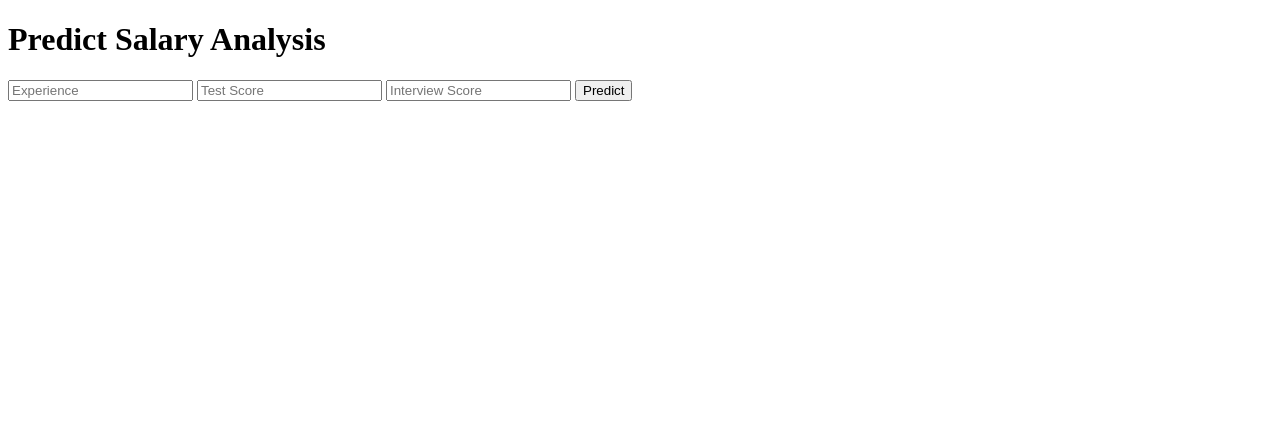
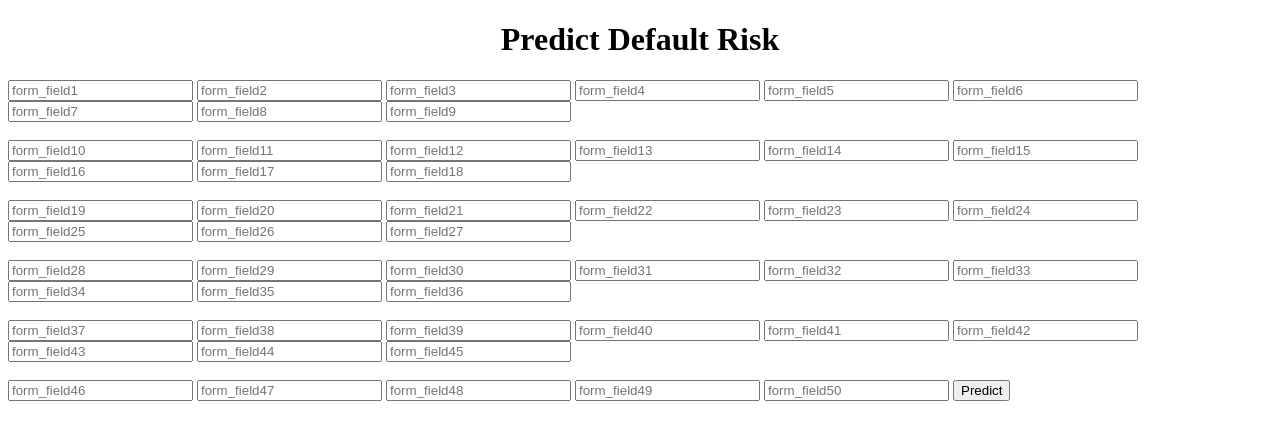
Before and after one commit to fajemila/herokuboot, a Flask app: page / in a window 1280 px wide. Shown: the top 440 px of the page. Run offline with Flask 2, Linux system fonts and the light colour scheme; parts of the project's set-up code (start-up, migrations or seed data) failed here and were passed over.

Commit message:
Update index.html

```diff
--- a/templates/index.html
+++ b/templates/index.html
@@ -13,14 +13,71 @@
 
 <body>
  <div class="login">
-	<h1>Predict Salary Analysis</h1>
+	<h1 style ="text-align:center">Predict Default Risk</h1>
 
      <!-- Main Input For Receiving Query to our ML -->
     <form action="{{ url_for('predict')}}"method="post">
-    	<input type="text" name="experience" placeholder="Experience" required="required" />
-        <input type="text" name="test_score" placeholder="Test Score" required="required" />
-		<input type="text" name="interview_score" placeholder="Interview Score" required="required" />
+    	<input type="text" name="form_field1" placeholder="form_field1" required="required" />
+        <input type="text" name="form_field2" placeholder="form_field2" required="required" />
+	<input type="text" name="form_field3" placeholder="form_field3" required="required" />
+    	<input type="text" name="form_field4" placeholder="form_field4" required="required" />
+        <input type="text" name="form_field5" placeholder="form_field5" required="required" />
+	<input type="text" name="form_field6" placeholder="form_field6" required="required" />
+    	<input type="text" name="form_field7" placeholder="form_field7" required="required" />
+        <input type="text" name="form_field8" placeholder="form_field8" required="required" />
+	<input type="text" name="form_field9" placeholder="form_field9" required="required" />
+   <br>
+   <br>
+    	<input type="text" name="form_field10" placeholder="form_field10" required="required" />
+        <input type="text" name="form_field11" placeholder="form_field11" required="required" />
+	<input type="text" name="form_field12" placeholder="form_field12" required="required" />
+    	<input type="text" name="form_field13" placeholder="form_field13" required="required" />
+        <input type="text" name="form_field14" placeholder="form_field14" required="required" />
+	<input type="text" name="form_field15" placeholder="form_field15" required="required" />
+    	<input type="text" name="form_field16" placeholder="form_field16" required="required" />
+        <input type="text" name="form_field17" placeholder="form_field17" required="required" />
+	<input type="text" name="form_field18" placeholder="form_field18" required="required" />
+   <br>
+   <br>
+    	<input type="text" name="form_field19" placeholder="form_field19" required="required" />
+        <input type="text" name="test_score20" placeholder="form_field20" required="required" />
+	<input type="text" name="form_field21" placeholder="form_field21" required="required" />
+    	<input type="text" name="form_field22" placeholder="form_field22" required="required" />
+        <input type="text" name="form_field23" placeholder="form_field23" required="required" />
+	<input type="text" name="form_field24" placeholder="form_field24" required="required" />
+    	<input type="text" name="form_field25" placeholder="form_field25" required="required" />
+        <input type="text" name="form_field26" placeholder="form_field26" required="required" />
+	<input type="text" name="form_field27" placeholder="form_field27" required="required" />
+   <br>
+   <br>
+    	<input type="text" name="form_field28" placeholder="form_field28" required="required" />
+        <input type="text" name="form_field29" placeholder="form_field29" required="required" />
+	<input type="text" name="form_field30" placeholder="form_field30" required="required" />
+	<input type="text" name="form_field31" placeholder="form_field31" required="required" />
+        <input type="text" name="form_field32" placeholder="form_field32" required="required" />
+	<input type="text" name="form_field33" placeholder="form_field33" required="required" />
+    	<input type="text" name="form_field34" placeholder="form_field34" required="required" />
+        <input type="text" name="form_field35" placeholder="form_field35" required="required" />
+	<input type="text" name="form_field36" placeholder="form_field36" required="required" />
+   <br>
+   <br>
+    	<input type="text" name="form_field37" placeholder="form_field37" required="required" />
+        <input type="text" name="form_field38" placeholder="form_field38" required="required" />
+	<input type="text" name="form_field39" placeholder="form_field39" required="required" />
+    	<input type="text" name="form_field40" placeholder="form_field40" required="required" />
+        <input type="text" name="form_field41" placeholder="form_field41" required="required" />
+	<input type="text" name="form_field42" placeholder="form_field42" required="required" />
+    	<input type="text" name="form_field43" placeholder="form_field43" required="required" />
+        <input type="text" name="form_field44" placeholder="form_field44" required="required" />
+	<input type="text" name="form_field45" placeholder="form_field45" required="required" />
+   <br>
+   <br>
 
+    	<input type="text" name="form_field46" placeholder="form_field46" required="required" />
+	<input type="text" name="form_field47" placeholder="form_field47" required="required" />
+	<input type="text" name="form_field48" placeholder="form_field48" required="required" />
+	<input type="text" name="form_field49" placeholder="form_field49" required="required" />
+	<input type="text" name="form_field50" placeholder="form_field50" required="required" />
         <button type="submit" class="btn btn-primary btn-block btn-large">Predict</button>
     </form>
 
```
